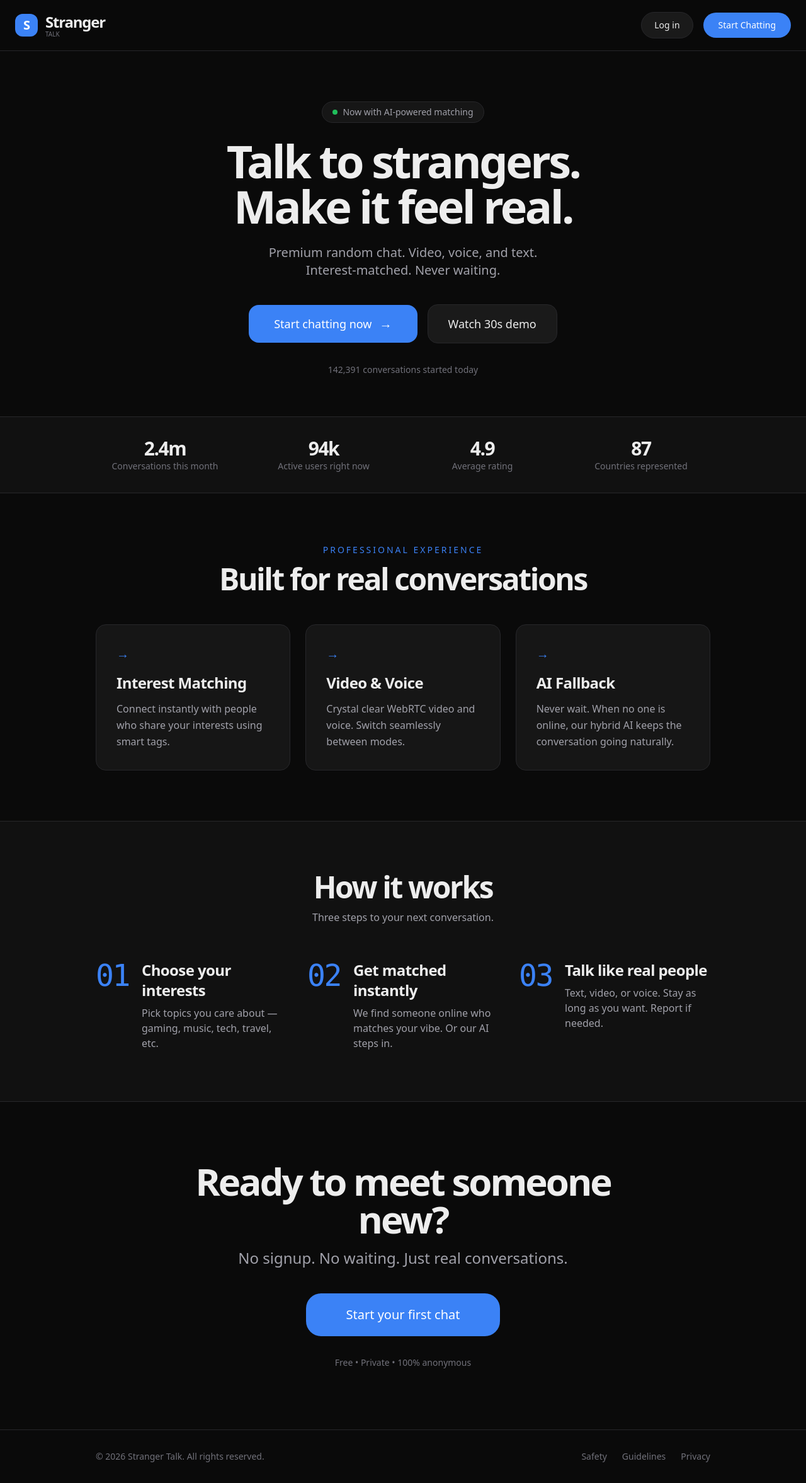
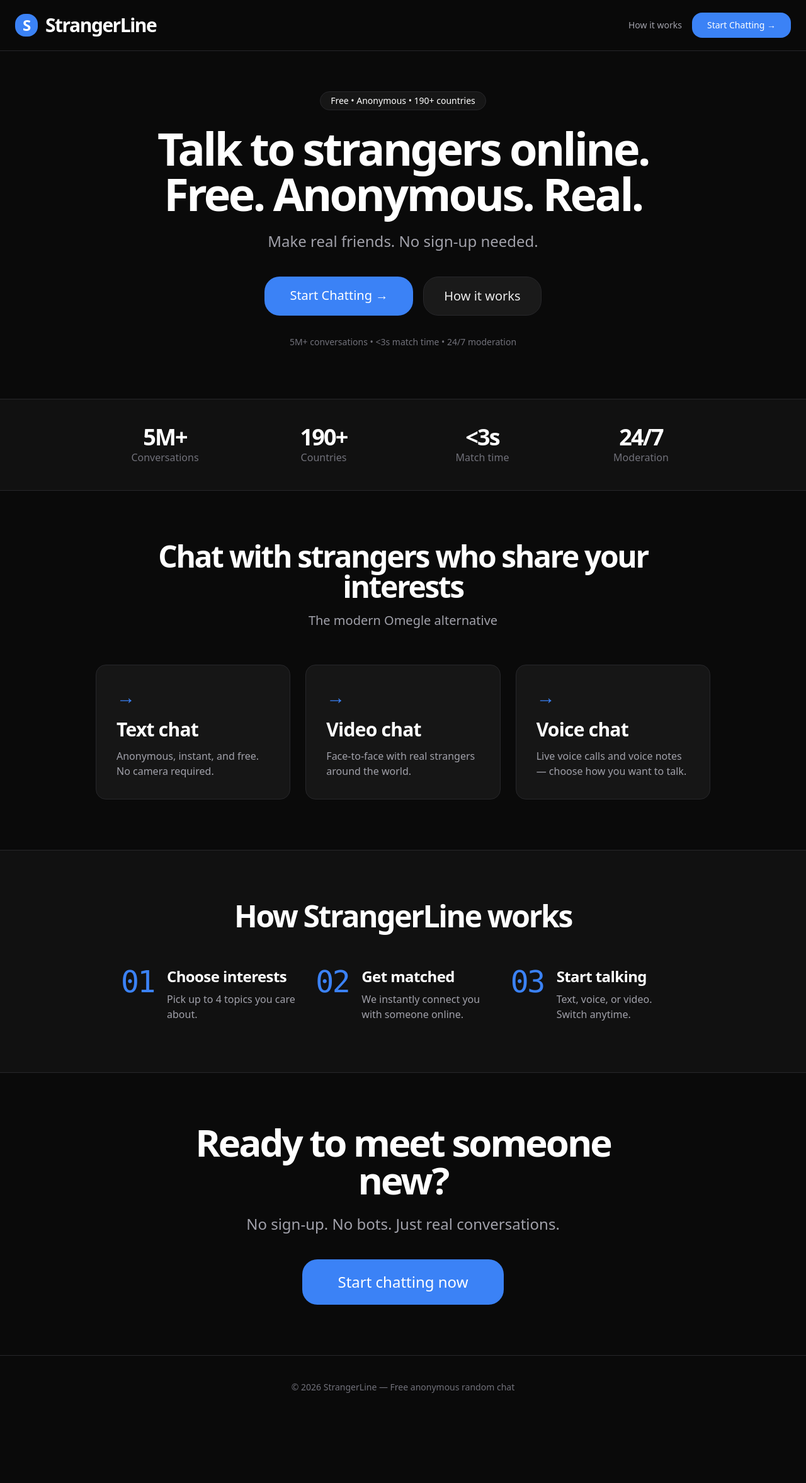
Before and after one commit to Exam-Mitra/AnyWhere, a Next.js app: page / in a window 1280 px wide. Shown: the whole page at 63% size. After the commit the page ends 2252 px from the top, so only its background shows below. Built offline with nearby package versions, Linux system fonts and the light colour scheme.

Commit message:
Update page.tsx

```diff
--- a/app/page.tsx
+++ b/app/page.tsx
@@ -1,134 +1,112 @@
 'use client';
 
-import React from 'react';
-
-export default function StrangerTalkLanding() {
+export default function StrangerLine() {
   return (
-    <div className="min-h-screen bg-[#0a0a0a] text-[#ededed] font-sans">
+    <div className="min-h-screen bg-[#0a0a0a] text-white font-sans">
       {/* Navbar */}
       <nav className="border-b border-[#27272a] bg-[#0a0a0a]/95 backdrop-blur-lg sticky top-0 z-50">
         <div className="max-w-7xl mx-auto px-6 flex items-center justify-between h-20">
           <div className="flex items-center gap-3">
-            <div className="w-9 h-9 bg-[#3b82f6] rounded-xl flex items-center justify-center">
-              <span className="text-white font-semibold text-xl tracking-tighter">S</span>
+            <div className="w-9 h-9 bg-[#3b82f6] rounded-2xl flex items-center justify-center">
+              <span className="font-bold text-2xl tracking-tighter">S</span>
             </div>
-            <div>
-              <div className="font-semibold text-2xl tracking-tighter">Stranger</div>
-              <div className="text-[10px] text-[#71717a] -mt-1">TALK</div>
-            </div>
+            <div className="font-semibold text-3xl tracking-tighter">StrangerLine</div>
           </div>
-
           <div className="flex items-center gap-4">
-            <button className="btn-secondary px-5 py-2.5 rounded-full text-sm font-medium">
-              Log in
-            </button>
-            <button
-              onClick={() => window.location.href = '#start-chat'}
-              className="btn-primary px-6 py-2.5 rounded-full text-sm font-medium"
-            >
-              Start Chatting
-            </button>
+            <a href="#how" className="text-sm text-[#a1a1aa] hover:text-white transition-colors">How it works</a>
+            <a href="/chat" className="btn-primary px-6 py-2.5 rounded-2xl text-sm font-medium">Start Chatting →</a>
           </div>
         </div>
       </nav>
 
       {/* Hero Section */}
-      <section className="max-w-5xl mx-auto px-6 pt-20 pb-16 text-center">
-        <div className="inline-flex items-center gap-2 px-4 py-1.5 rounded-full bg-[#161616] border border-[#27272a] mb-6">
-          <div className="w-2 h-2 bg-[#22c55e] rounded-full animate-pulse" />
-          <span className="text-sm text-[#a1a1aa]">Now with AI-powered matching</span>
+      <section className="max-w-5xl mx-auto px-6 pt-16 pb-20 text-center">
+        <div className="inline-flex items-center gap-2 px-4 py-1 rounded-full bg-[#161616] border border-[#27272a] mb-6 text-sm">
+          Free • Anonymous • 190+ countries
         </div>
 
-        <h1 className="text-7xl font-semibold tracking-tighter leading-none mb-6">
-          Talk to strangers.<br />Make it feel real.
+        <h1 className="text-6xl md:text-7xl font-semibold tracking-tighter leading-none mb-6">
+          Talk to strangers online.<br />Free. Anonymous. Real.
         </h1>
 
-        <p className="max-w-md mx-auto text-xl text-[#a1a1aa] mb-10">
-          Premium random chat. Video, voice, and text.
-          Interest-matched. Never waiting.
+        <p className="max-w-lg mx-auto text-2xl text-[#a1a1aa] mb-10">
+          Make real friends. No sign-up needed.
         </p>
 
-        <div className="flex flex-col sm:flex-row items-center justify-center gap-4">
-          <button
-            onClick={() => window.location.href = '#start-chat'}
-            className="btn-primary px-10 py-4 rounded-2xl text-lg font-medium flex items-center justify-center gap-3 w-full sm:w-auto"
-          >
-            Start chatting now
-            <span className="text-xl">→</span>
-          </button>
-          <button className="btn-secondary px-8 py-4 rounded-2xl text-lg font-medium w-full sm:w-auto">
-            Watch 30s demo
-          </button>
+        <div className="flex flex-col sm:flex-row gap-4 justify-center">
+          <a href="/chat" className="btn-primary px-10 py-4 text-xl rounded-3xl font-medium inline-block">
+            Start Chatting →
+          </a>
+          <a href="#how" className="btn-secondary px-8 py-4 text-xl rounded-3xl font-medium inline-block">
+            How it works
+          </a>
         </div>
 
         <div className="mt-8 text-sm text-[#71717a]">
-          142,391 conversations started today
+          5M+ conversations • &lt;3s match time • 24/7 moderation
         </div>
       </section>
 
-      {/* Trust / Stats Bar */}
+      {/* Stats */}
       <div className="border-y border-[#27272a] bg-[#111111]">
-        <div className="max-w-5xl mx-auto px-6 py-8 grid grid-cols-2 md:grid-cols-4 gap-8 text-center">
+        <div className="max-w-5xl mx-auto grid grid-cols-2 md:grid-cols-4 gap-8 px-6 py-10 text-center">
           <div>
-            <div className="text-3xl font-semibold tracking-tighter">2.4m</div>
-            <div className="text-[#71717a] text-sm">Conversations this month</div>
+            <div className="text-4xl font-semibold tracking-tighter">5M+</div>
+            <div className="text-[#71717a]">Conversations</div>
           </div>
           <div>
-            <div className="text-3xl font-semibold tracking-tighter">94k</div>
-            <div className="text-[#71717a] text-sm">Active users right now</div>
+            <div className="text-4xl font-semibold tracking-tighter">190+</div>
+            <div className="text-[#71717a]">Countries</div>
           </div>
           <div>
-            <div className="text-3xl font-semibold tracking-tighter">4.9</div>
-            <div className="text-[#71717a] text-sm">Average rating</div>
+            <div className="text-4xl font-semibold tracking-tighter">&lt;3s</div>
+            <div className="text-[#71717a]">Match time</div>
           </div>
           <div>
-            <div className="text-3xl font-semibold tracking-tighter">87</div>
-            <div className="text-[#71717a] text-sm">Countries represented</div>
+            <div className="text-4xl font-semibold tracking-tighter">24/7</div>
+            <div className="text-[#71717a]">Moderation</div>
           </div>
         </div>
       </div>
 
       {/* Features */}
       <section className="max-w-5xl mx-auto px-6 py-20">
-        <div className="text-center mb-12">
-          <div className="text-[#3b82f6] text-sm font-medium tracking-[3px] mb-3">PROFESSIONAL EXPERIENCE</div>
-          <h2 className="text-5xl font-semibold tracking-tighter">Built for real conversations</h2>
+        <div className="text-center mb-14">
+          <h2 className="text-5xl font-semibold tracking-tighter">Chat with strangers who share your interests</h2>
+          <p className="mt-4 text-xl text-[#a1a1aa]">The modern Omegle alternative</p>
         </div>
 
         <div className="grid md:grid-cols-3 gap-6">
           {[
-            { title: "Interest Matching", desc: "Connect instantly with people who share your interests using smart tags." },
-            { title: "Video & Voice", desc: "Crystal clear WebRTC video and voice. Switch seamlessly between modes." },
-            { title: "AI Fallback", desc: "Never wait. When no one is online, our hybrid AI keeps the conversation going naturally." },
-          ].map((feature, i) => (
+            { title: "Text chat", desc: "Anonymous, instant, and free. No camera required." },
+            { title: "Video chat", desc: "Face-to-face with real strangers around the world." },
+            { title: "Voice chat", desc: "Live voice calls and voice notes — choose how you want to talk." },
+          ].map((f, i) => (
             <div key={i} className="card p-8">
-              <div className="text-[#3b82f6] text-xl mb-4">→</div>
-              <h3 className="font-semibold text-2xl tracking-tight mb-3">{feature.title}</h3>
-              <p className="text-[#a1a1aa] leading-relaxed">{feature.desc}</p>
+              <div className="text-[#3b82f6] text-3xl mb-4">→</div>
+              <h3 className="text-3xl font-semibold tracking-tight mb-3">{f.title}</h3>
+              <p className="text-[#a1a1aa]">{f.desc}</p>
             </div>
           ))}
         </div>
       </section>
 
       {/* How it works */}
-      <section className="bg-[#111111] border-y border-[#27272a]">
+      <section id="how" className="bg-[#111111] border-y border-[#27272a]">
         <div className="max-w-5xl mx-auto px-6 py-20">
-          <div className="text-center mb-14">
-            <h2 className="text-5xl font-semibold tracking-tighter mb-3">How it works</h2>
-            <p className="text-[#a1a1aa]">Three steps to your next conversation.</p>
-          </div>
+          <h2 className="text-5xl font-semibold tracking-tighter text-center mb-14">How StrangerLine works</h2>
 
-          <div className="grid md:grid-cols-3 gap-8">
+          <div className="grid md:grid-cols-3 gap-8 max-w-4xl mx-auto">
             {[
-              { step: "01", title: "Choose your interests", desc: "Pick topics you care about — gaming, music, tech, travel, etc." },
-              { step: "02", title: "Get matched instantly", desc: "We find someone online who matches your vibe. Or our AI steps in." },
-              { step: "03", title: "Talk like real people", desc: "Text, video, or voice. Stay as long as you want. Report if needed." },
-            ].map((item, idx) => (
-              <div key={idx} className="flex gap-5">
-                <div className="text-[#3b82f6] text-5xl font-mono font-medium tracking-tighter">{item.step}</div>
+              { num: "01", title: "Choose interests", desc: "Pick up to 4 topics you care about." },
+              { num: "02", title: "Get matched", desc: "We instantly connect you with someone online." },
+              { num: "03", title: "Start talking", desc: "Text, voice, or video. Switch anytime." },
+            ].map((step, i) => (
+              <div key={i} className="flex gap-5">
+                <div className="font-mono text-5xl text-[#3b82f6] font-medium tracking-tighter">{step.num}</div>
                 <div>
-                  <div className="font-semibold text-2xl tracking-tight mb-2">{item.title}</div>
-                  <p className="text-[#a1a1aa]">{item.desc}</p>
+                  <div className="font-semibold text-2xl mb-2 tracking-tight">{step.title}</div>
+                  <p className="text-[#a1a1aa]">{step.desc}</p>
                 </div>
               </div>
             ))}
@@ -136,33 +114,19 @@ export default function StrangerTalkLanding() {
         </div>
       </section>
 
-      {/* CTA Section */}
-      <section id="start-chat" className="max-w-3xl mx-auto px-6 py-24 text-center">
-        <h2 className="text-6xl font-semibold tracking-tighter mb-4">Ready to meet someone new?</h2>
-        <p className="text-2xl text-[#a1a1aa] mb-10">No signup. No waiting. Just real conversations.</p>
+      {/* CTA */}
+      <section className="max-w-3xl mx-auto px-6 py-20 text-center">
+        <h2 className="text-6xl font-semibold tracking-tighter mb-6">Ready to meet someone new?</h2>
+        <p className="text-2xl text-[#a1a1aa] mb-10">No sign-up. No bots. Just real conversations.</p>
 
-        <button
-          onClick={() => alert("Chat interface coming in Phase 2!")}
-          className="btn-primary text-xl px-16 py-5 rounded-3xl font-medium"
-        >
-          Start your first chat
-        </button>
-
-        <div className="mt-8 text-sm text-[#71717a]">
-          Free • Private • 100% anonymous
-        </div>
+        <a href="/chat" className="btn-primary text-2xl px-14 py-5 rounded-3xl font-medium inline-block">
+          Start chatting now
+        </a>
       </section>
 
       {/* Footer */}
-      <footer className="border-t border-[#27272a] py-8">
-        <div className="max-w-5xl mx-auto px-6 flex flex-col md:flex-row justify-between items-center text-sm text-[#71717a]">
-          <div>© {new Date().getFullYear()} Stranger Talk. All rights reserved.</div>
-          <div className="flex gap-6 mt-4 md:mt-0">
-            <div>Safety</div>
-            <div>Guidelines</div>
-            <div>Privacy</div>
-          </div>
-        </div>
+      <footer className="border-t border-[#27272a] py-10 text-center text-sm text-[#71717a]">
+        © {new Date().getFullYear()} StrangerLine — Free anonymous random chat
       </footer>
     </div>
   );
```
